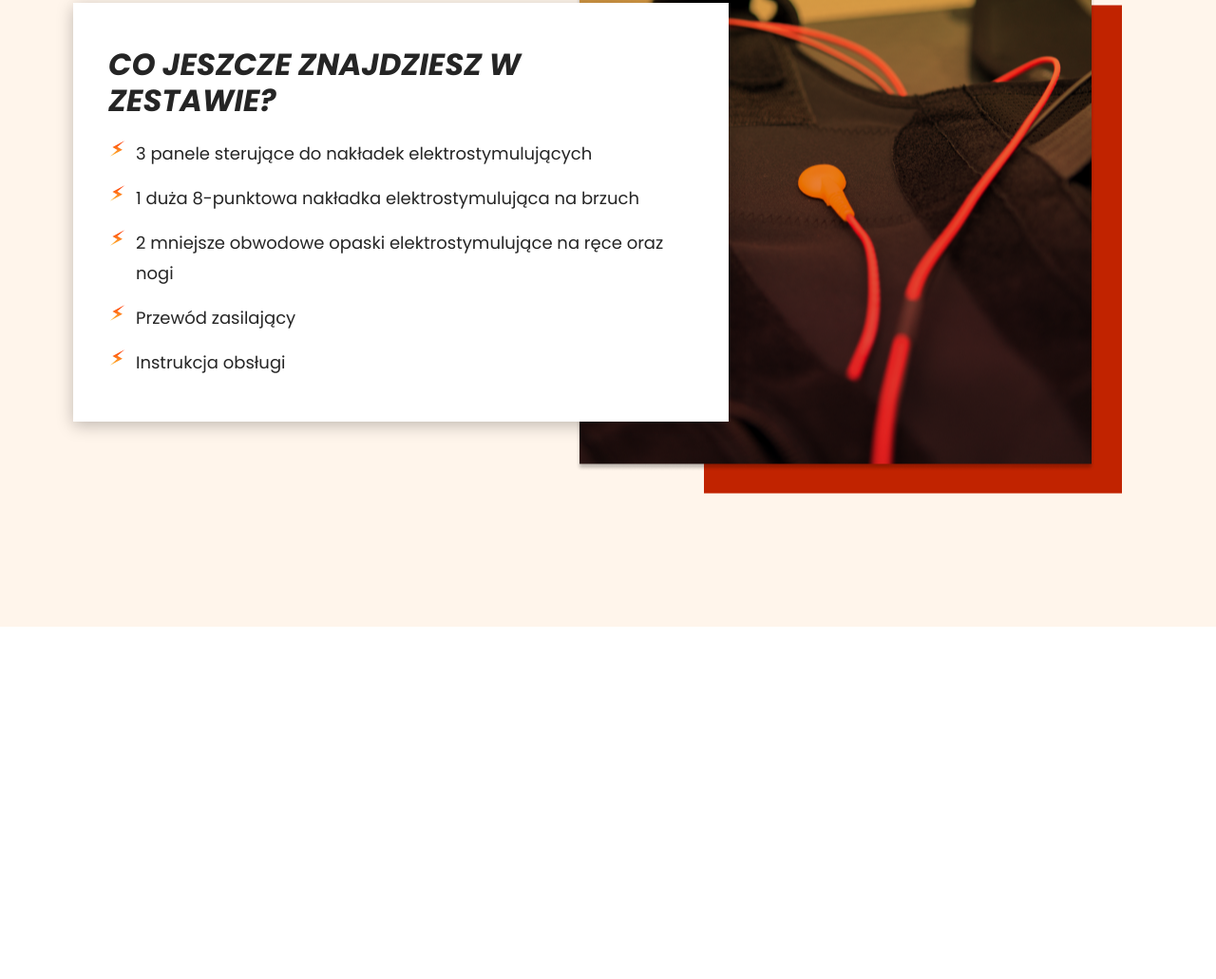
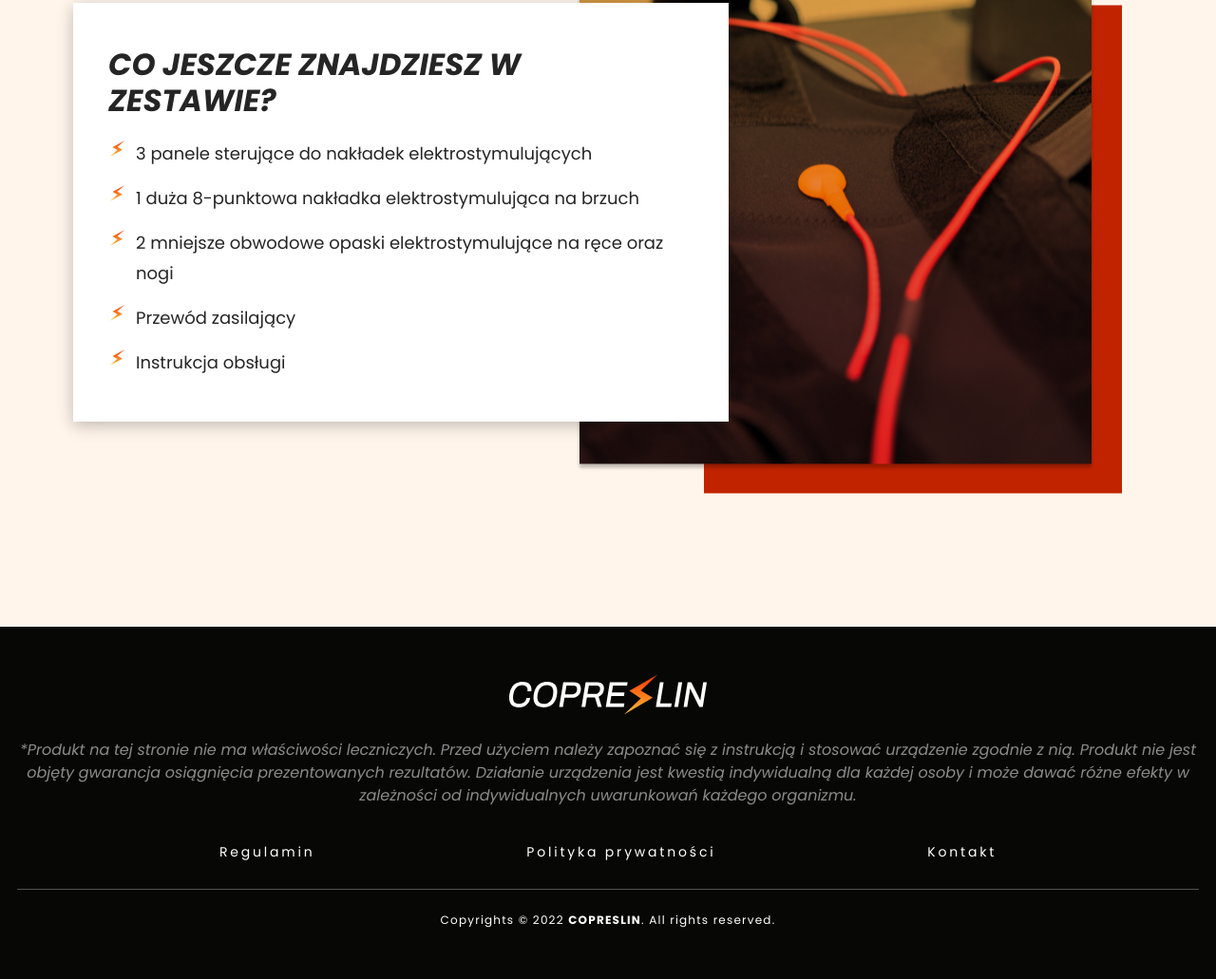
Before and after one commit to sylcym/dev-rekrut, a plain HTML site: page index.html in a window 1280 px wide. Shown: the part 4468-5499 px from the top of the page at 95% size. Before the commit the page ends 5128 px from the top, so only its background shows below. Drawn offline with nearby package versions, Linux system fonts and the light colour scheme.

Commit message:
add footer

```diff
--- a/index.html
+++ b/index.html
@@ -243,6 +243,32 @@
     </div>
   </section>
 
+  <footer class="footer">
+    <div class="footer-wrapper text-center d-flex flex-column">
+      <a href="#" class="footer-link">
+        <img src="./images/logo.svg" class="footer-logo" alt="Copresline">
+      </a>
+
+      <p class="footer-p">
+        *Produkt na tej stronie nie ma właściwości leczniczych. Przed użyciem należy zapoznać się z instrukcją i stosować urządzenie zgodnie z nią. Produkt nie jest objęty gwarancja osiągnięcia prezentowanych rezultatów. Działanie urządzenia jest kwestią indywidualną dla każdej osoby i może dawać różne efekty w zależności od indywidualnych uwarunkowań każdego organizmu.
+      </p>
+
+      <ul class="list-group footer-list">
+        <li class="list-group-item footer-item">
+          <a class="footer-link" href="#">Regulamin</a>
+        </li>
+        <li class="list-group-item footer-item">
+          <a class="footer-link" href="#">Polityka prywatności</a>
+        </li>
+        <li class="list-group-item footer-item">
+          <a class="footer-link" href="#">Kontakt</a>
+        </li>
+      </ul>
+
+      <p class="footer-copyright">Copyrights © 2022 <strong>COPRESLIN</strong>. All rights reserved.</p>
+    </div>
+  </footer>
+
   <script src="https://cdn.jsdelivr.net/npm/bootstrap@5.3.2/dist/js/bootstrap.bundle.min.js" integrity="sha384-C6RzsynM9kWDrMNeT87bh95OGNyZPhcTNXj1NW7RuBCsyN/o0jlpcV8Qyq46cDfL" crossorigin="anonymous"></script>
 </body>
 </html>
--- a/style.css
+++ b/style.css
@@ -8,6 +8,7 @@
   --txt-dark: rgb(37, 37, 37);
   --txt-gray: rgb(99, 99, 99);
   --txt-gray-2: rgba(184, 184, 184, 1);
+  --txt-gray-3: rgba(139, 139, 139, 1);
   --txt-highlight: rgba(255, 174, 52, 1);
   --box-shadow: 0px 4px 23px 0px rgba(255, 49, 3, 0.70);
   --border: rgb(144, 26, 0);
@@ -531,6 +532,59 @@ h3 {
   text-align: left;
 }
 
+/* FOOTER */
+.footer {
+  padding: 5rem 1.8rem 4.5rem;
+  background-color: var(--bg-dark);
+}
+
+.footer .footer-wrapper {
+  max-width: 141rem;
+  margin: 0 auto;
+  row-gap: 2.5rem;
+}
+
+.footer .footer-p {
+  color: var(--txt-gray-3);
+  font-family: 'Poppins', sans-serif;
+  font-size: 16px;
+  font-style: italic;
+  font-weight: 400;
+  line-height: 150%;
+}
+
+.footer .footer-list {
+  row-gap: 1.5rem;
+}
+
+.footer .footer-item {
+  border: 0;
+  background-color: transparent;
+}
+
+.footer .footer-link {
+  color: #FFF;
+  font-family: 'Poppins', sans-serif;
+  font-size: 1.4rem;
+  font-style: normal;
+  font-weight: 400;
+  line-height: 1.4rem;
+  text-decoration: none;
+  letter-spacing: 0.28rem;
+}
+
+.footer-copyright {
+  color: #FFF;
+  font-family: 'Poppins', sans-serif;
+  font-size: 12px;
+  font-style: normal;
+  font-weight: 400;
+  line-height: 1.4rem;
+  letter-spacing: 0.12rem;
+  padding-top: 2.5rem;
+  border-top: 1px solid rgba(255, 255, 255, 0.3);
+}
+
 /* MEDIA QUERY MAX-WIDTH */
 @media screen and (max-width: 991px) {
   .hero.container-fluid {
@@ -636,6 +690,11 @@ h3 {
 
   .kit .kit-list {
     padding-top: 0;
+  }
+
+  .footer .footer-list {
+    flex-direction: row;
+    justify-content: space-evenly;
   }
 }
 
```
